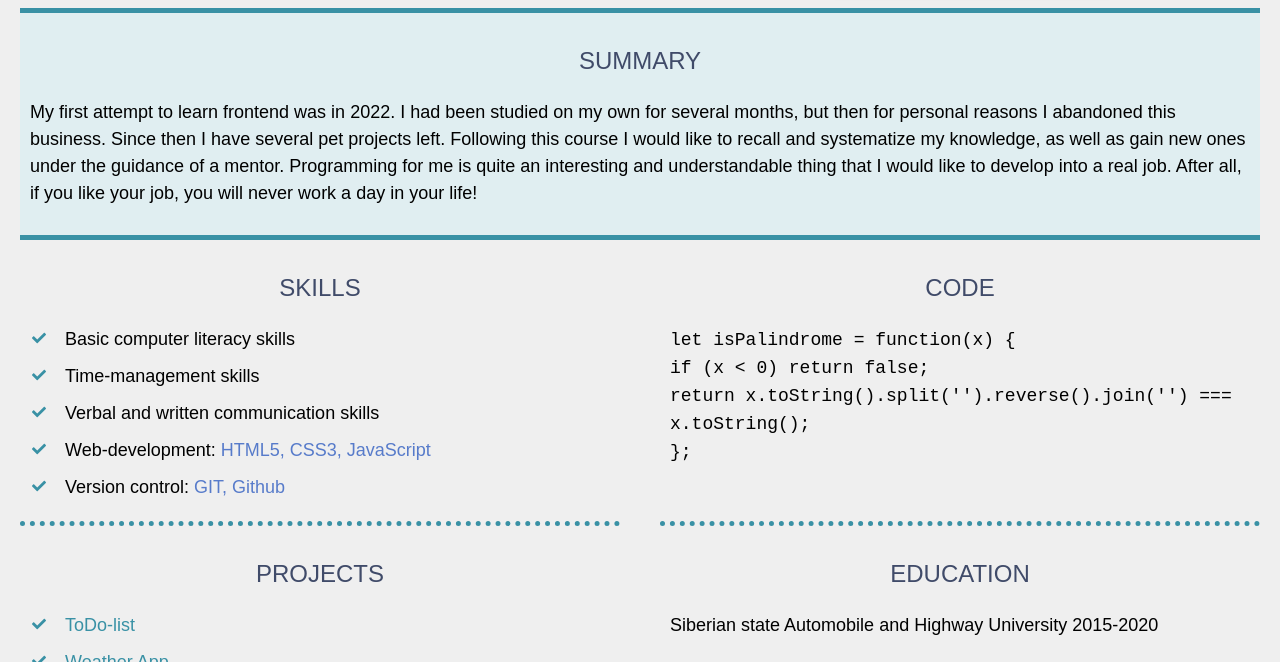
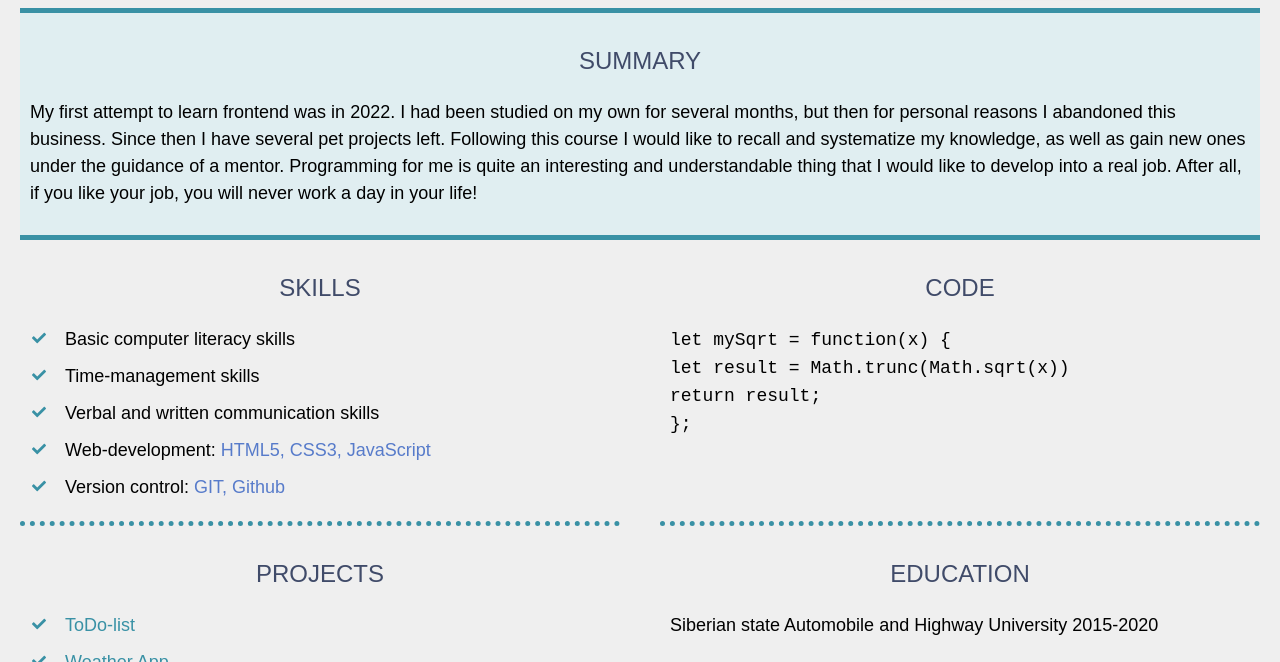
Before and after one commit to BladrenS/rsschool-cv, a plain HTML site: page index.html in a window 1280 px wide. Shown: the part 518-1180 px from the top of the page. Drawn offline with Linux system fonts and the light colour scheme.

Commit message:
refactor: change code block

```diff
--- a/index.html
+++ b/index.html
@@ -66,10 +66,10 @@
          <section class="section" id="code">
             <h2 class="section-title">Code</h2>
                <code>
-                  let isPalindrome = function(x) {<br>
-                     if (x &lt; 0) return false;<br>
-                     return x.toString().split('').reverse().join('') === x.toString();<br>
-                 };
+                  let mySqrt = function(x) {
+                     <br>let result = Math.trunc(Math.sqrt(x))
+                     <br>return result;
+                 <br>};
                </code>
          </section>
          <section class="section" id="projects">
```
